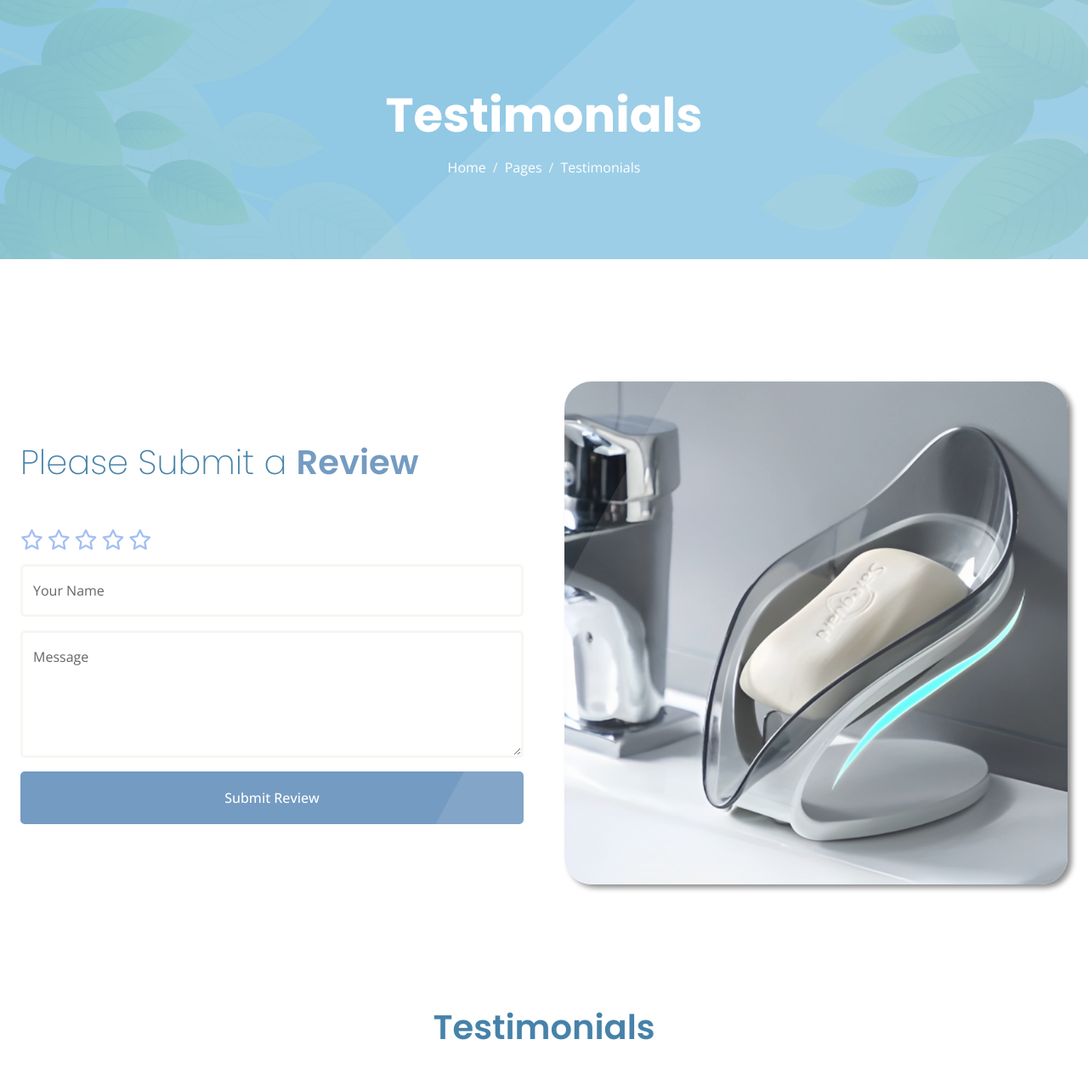
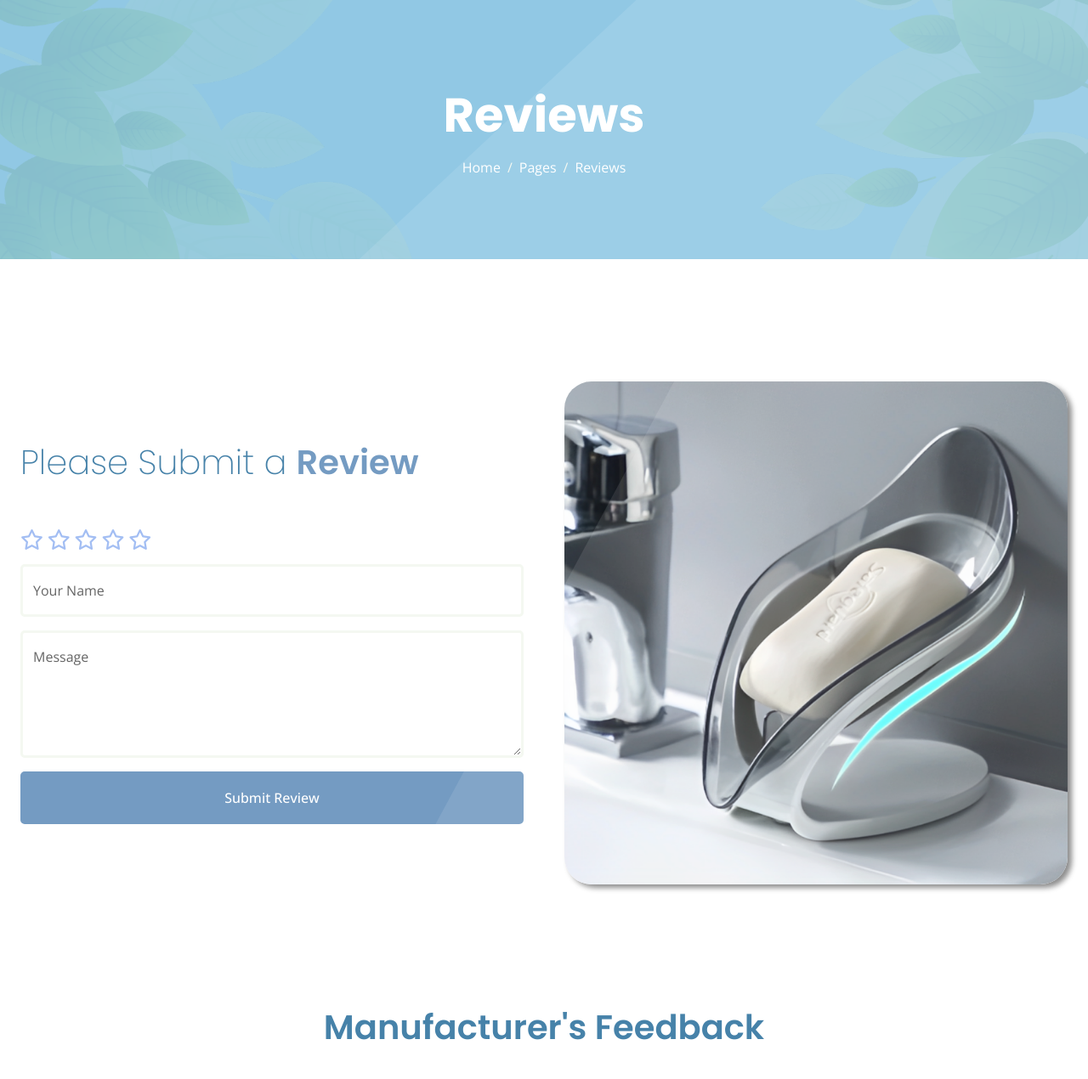
Before and after one commit to saadb112/helderegolf, a plain HTML site: page client/testimonials.html in a window 1280 px wide. Shown: the part 90-1360 px from the top of the page at 85% size. Drawn offline with nearby package versions, Linux system fonts and the light colour scheme; no server answers.

Commit message:
Update testimonials.html

```diff
--- a/client/testimonials.html
+++ b/client/testimonials.html
@@ -76,12 +76,12 @@
     <!-- Hero Start -->
     <div class="container-fluid bg-primary hero-header mb-5">
         <div class="container text-center">
-            <h1 class="display-4 text-white mb-3 animated slideInDown">Testimonials</h1>
+            <h1 class="display-4 text-white mb-3 animated slideInDown">Reviews</h1>
             <nav aria-label="breadcrumb">
                 <ol class="breadcrumb justify-content-center mb-0 animated slideInDown">
                     <li class="breadcrumb-item"><a class="text-white" href="#">Home</a></li>
                     <li class="breadcrumb-item"><a class="text-white" href="#">Pages</a></li>
-                    <li class="breadcrumb-item text-white active" aria-current="page">Testimonials</li>
+                    <li class="breadcrumb-item text-white active" aria-current="page">Reviews</li>
                 </ol>
             </nav>
         </div>
@@ -142,7 +142,7 @@
 <!-- Deal End -->
 
 <div class="container-fluid mb-5">
-    <h1 class="text-center">Testimonials</h1>
+    <h1 class="text-center">Manufacturer's Feedback</h1>
 <div class="d-flex flex-wrap justify-content-center reviewcontainer">
 
 
```
